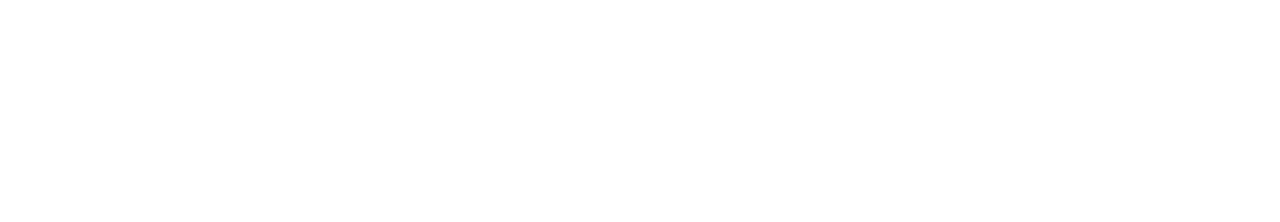
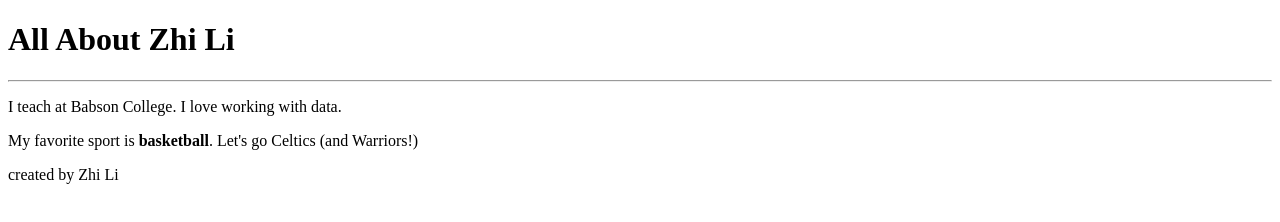
Before and after one commit to covjos/WebTech-1, a plain HTML site: page ex01.html in a window 1280 px wide. Drawn offline with Linux system fonts and the light colour scheme.

Commit message:
Update ex01.html

```diff
--- a/ex01.html
+++ b/ex01.html
@@ -1,12 +1,19 @@
 <!DOCTYPE html>
 <html lang="en">
-<head>
-    <meta charset="UTF-8">
-    <meta http-equiv="X-UA-Compatible" content="IE=edge">
-    <meta name="viewport" content="width=device-width, initial-scale=1.0">
+  <head>
+    <meta charset="UTF-8" />
+    <meta http-equiv="X-UA-Compatible" content="IE=edge" />
+    <meta name="viewport" content="width=device-width, initial-scale=1.0" />
     <title>Web Technologies - Zhi Li</title>
-</head>
-<body>
-
-</body>
+  </head>
+  <body>
+    <h1>All About Zhi Li</h1>
+    <hr />
+    <p>I teach at Babson College. I love working with data.</p>
+    <p>
+      My favorite sport is <strong>basketball</strong>. Let's go Celtics (and
+      Warriors!)
+    </p>
+    <p>created by Zhi Li</p>
+  </body>
 </html>
```
